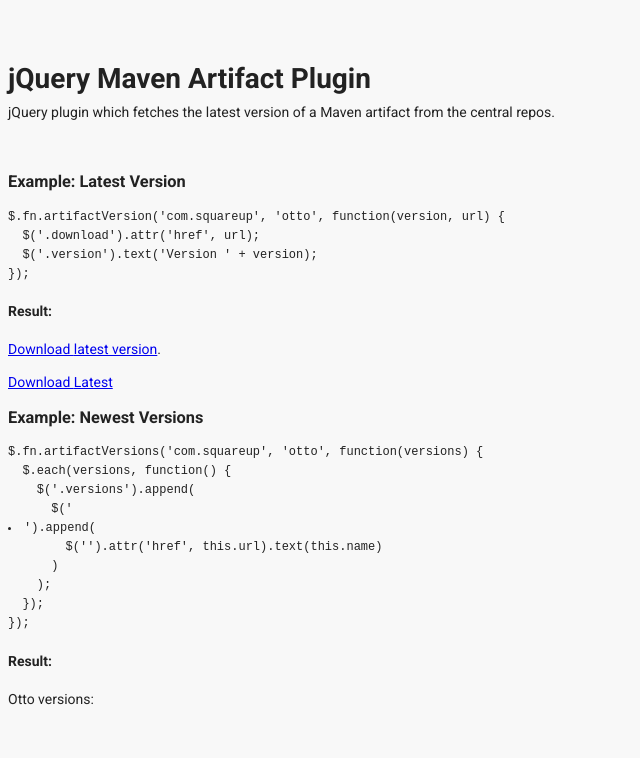
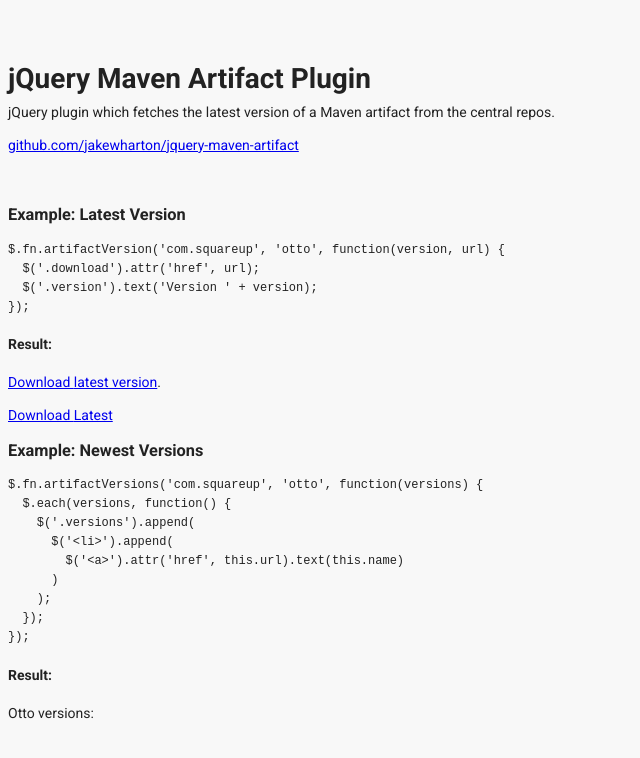
Before and after one commit to JakeWharton/jquery-maven-artifact, a plain HTML site: page index.html in a window 1280 px wide. Shown: the whole page, without its empty margins (0-640 px from the left). Drawn offline with nearby package versions, Linux system fonts and the light colour scheme; some icons are missing.

Commit message:
Fix. Add link.

```diff
--- a/index.html
+++ b/index.html
@@ -28,6 +28,9 @@
         word-wrap: normal;
         white-space: pre;
       }
+      .footer {
+        margin-top: 50px;
+      }
     </style>
     <script src="jquery-maven-artifact.js"></script>
     <script type="text/javascript">
@@ -55,6 +58,7 @@
           <div class="hero-unit">
             <h1>jQuery Maven Artifact Plugin</h1>
             <p>jQuery plugin which fetches the latest version of a Maven artifact from the central repos.</p>
+            <p><a href="http://github.com/jakewharton/jquery-maven-artifact">github.com/jakewharton/jquery-maven-artifact</a></p>
           </div>
         </div>
       </div>
@@ -74,8 +78,8 @@
           <pre class="prettyprint">$.fn.artifactVersions('com.squareup', 'otto', function(versions) {
   $.each(versions, function() {
     $('.versions').append(
-      $('<li>').append(
-        $('<a>').attr('href', this.url).text(this.name)
+      $('&lt;li>').append(
+        $('&lt;a>').attr('href', this.url).text(this.name)
       )
     );
   });
```
